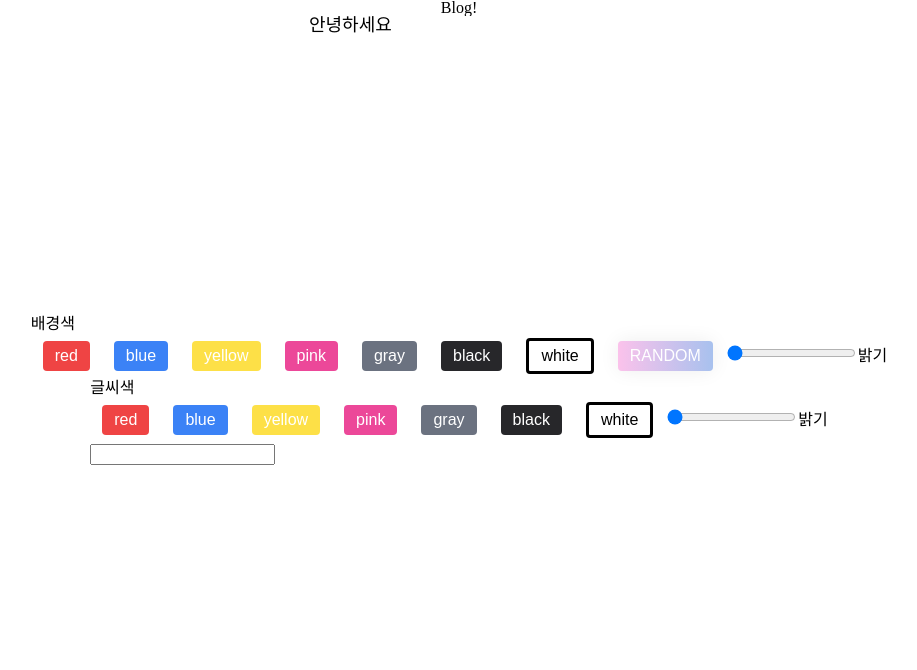
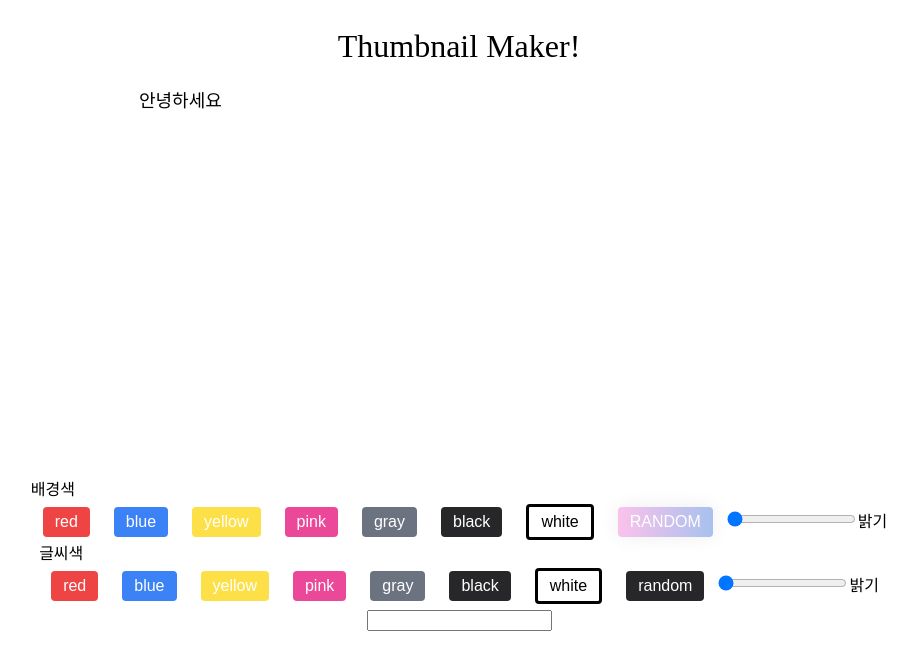
Before and after one commit to Lee-Yeseul/thumbnail_maker, a React (Vite) app: page / in a window 1280 px wide. Shown: the top 670 px of the page, without its empty margins (181-1098 px from the left). Built offline with nearby package versions, Linux system fonts and the light colour scheme.

Commit message:
fix 파일명 수정

```diff
--- /dev/null
+++ b/src/components/layout/TextColorPicker.tsx
@@ -0,0 +1,81 @@
+import { colorPaletteValue } from '@src/assets/colorPalette';
+import { ColorPalette, FontSize, FontStyle, FontWeight } from '@src/types';
+import { randomRGB } from '@src/utils';
+import { useRef } from 'react';
+import Button from './common/Button';
+
+type BackgroundPickerProps = {
+  setSelectedColor: (color: string) => void;
+  setSelectedFontWeight: (weight: FontWeight) => void;
+  setSelectedFontStyle: (style: FontStyle) => void;
+  setSelectedFontSize: (size: FontSize) => void;
+};
+
+const colorPalette: ColorPalette[] = [
+  'red',
+  'blue',
+  'yellow',
+  'pink',
+  'gray',
+  'black',
+  'white',
+];
+
+/**
+ * @todo
+ * - FontStyle
+ * - FontWeight
+ * - FontSize
+ * - 위치
+ *
+ */
+
+export default function TextColorPicker({
+  setSelectedColor,
+  setSelectedFontWeight,
+  setSelectedFontStyle,
+  setSelectedFontSize,
+}: BackgroundPickerProps) {
+  const colorBrightnessInputRef = useRef<HTMLInputElement>(null);
+
+  const handleChangeColor = (color: string) => {
+    setSelectedColor(color);
+  };
+  const handleChangeColorBrightness = () => {
+    console.log(colorBrightnessInputRef.current?.value);
+  };
+
+  return (
+    <div>
+      <div>글씨색</div>
+      <div>
+        {colorPalette.map((v) => {
+          return (
+            <Button
+              variant={v}
+              key={v}
+              onClick={() => handleChangeColor(colorPaletteValue[v])}
+            >
+              {v}
+            </Button>
+          );
+        })}
+        <Button
+          variant={'black'}
+          onClick={() => handleChangeColor(randomRGB())}
+        >
+          random
+        </Button>
+        <input
+          type="range"
+          min="100"
+          max="900"
+          step="100"
+          ref={colorBrightnessInputRef}
+          onChange={handleChangeColorBrightness}
+        />
+        <label>밝기</label>
+      </div>
+    </div>
+  );
+}
--- /dev/null
+++ b/src/components/layout/TextInput.tsx
@@ -0,0 +1,17 @@
+import { useRef } from 'react';
+
+type TextInputProps = {
+  setInputText: (text: string) => void;
+};
+export default function TextInput({ setInputText }: TextInputProps) {
+  const textInputRef = useRef<HTMLInputElement>(null);
+
+  const handleChangeTextInput = () => {
+    setInputText(textInputRef.current?.value!);
+  };
+  return (
+    <div>
+      <input ref={textInputRef} onChange={handleChangeTextInput} />
+    </div>
+  );
+}
--- a/src/components/layout/TextPicker.tsx
+++ /dev/null
@@ -1,67 +0,0 @@
-import { colorPaletteValue } from '@src/assets/colorPalette';
-import { ColorPalette } from '@src/types';
-import { useRef } from 'react';
-import Button from './common/Button';
-
-type BackgroundPickerProps = {
-  setSelectedColor: (color: string) => void;
-  setInputText: (text: string) => void;
-};
-
-const colorPalette: ColorPalette[] = [
-  'red',
-  'blue',
-  'yellow',
-  'pink',
-  'gray',
-  'black',
-  'white',
-];
-
-export default function TextPicker({
-  setSelectedColor,
-  setInputText,
-}: BackgroundPickerProps) {
-  const textInputRef = useRef<HTMLInputElement>(null);
-  const colorBrightnessInputRef = useRef<HTMLInputElement>(null);
-
-  const handleChangeColor = (color: string) => {
-    setSelectedColor(color);
-  };
-  const handleChangeColorBrightness = () => {
-    console.log(colorBrightnessInputRef.current?.value);
-  };
-
-  const handleChangeTextInput = () => {
-    setInputText(textInputRef.current?.value!);
-  };
-
-  return (
-    <div>
-      <div>글씨색</div>
-      {colorPalette.map((v) => {
-        return (
-          <Button
-            variant={v}
-            key={v}
-            onClick={() => handleChangeColor(colorPaletteValue[v])}
-          >
-            {v}
-          </Button>
-        );
-      })}
-      <input
-        type="range"
-        min="100"
-        max="900"
-        step="100"
-        ref={colorBrightnessInputRef}
-        onChange={handleChangeColorBrightness}
-      />
-      <label>밝기</label>
-      <div>
-        <input ref={textInputRef} onChange={handleChangeTextInput} />
-      </div>
-    </div>
-  );
-}
--- a/src/pages/Blog/Blog.tsx
+++ b/src/pages/Blog/Blog.tsx
@@ -1,9 +1,18 @@
 import BackgroundPicker from '@src/components/layout/BackgroundPicker';
 import Container from '@src/components/layout/common/Container';
-import TextPicker from '@src/components/layout/TextPicker';
+import TextInput from '@src/components/layout/TextInput';
+import TextColorPicker from '@src/components/layout/TextColorPicker';
 import { FontSize, FontStyle, FontWeight } from '@src/types';
 import { useState } from 'react';
 import styled from 'styled-components';
+
+/**
+ * @todo
+ * html2canvas
+ * drag and drop
+ * unsplash img download
+ *
+ */
 
 export default function Blog() {
   const [selectedTextColor, setSelectedTextColor] = useState<string>('black');
@@ -19,7 +28,7 @@ export default function Blog() {
 
   return (
     <Container>
-      <div>Blog!</div>
+      <Header>Thumbnail Maker!</Header>
       <PreviewPalette
         textColor={selectedTextColor}
         backgroundColor={selectedBackgroundColor}
@@ -32,10 +41,15 @@ export default function Blog() {
       <BackgroundPicker
         setSelectedColor={(color: string) => setSelectedBackgroundColor(color)}
       />
-      <TextPicker
+      <TextColorPicker
         setSelectedColor={(color: string) => setSelectedTextColor(color)}
-        setInputText={(text: string) => setInputText(text)}
+        setSelectedFontWeight={(weight: FontWeight) =>
+          setSelectedFontWeight(weight)
+        }
+        setSelectedFontStyle={(style: FontStyle) => setSelectedFontStyle(style)}
+        setSelectedFontSize={(size: FontSize) => setSelectedFontSize(size)}
       />
+      <TextInput setInputText={(text: string) => setInputText(text)} />
     </Container>
   );
 }
@@ -49,11 +63,17 @@ type PreviewPaletteProps = {
 };
 
 const PreviewPalette = styled.div<PreviewPaletteProps>`
-  width: 300px;
-  height: 300px;
+  width: 640px;
+  height: 360px;
+  margin: 30px;
   background-color: ${(props) => props.backgroundColor};
   color: ${(props) => props.textColor};
   font-weight: ${(props) => props.fontWeight};
   font-size: ${(props) => props.fontSize};
   font-style: ${(props) => props.fontStyle};
 `;
+
+const Header = styled.h1`
+  font-size: 32px;
+  margin-top: 30px;
+`;
```
Also changed, not shown: src/components/layout/FontPicker.tsx (added).
